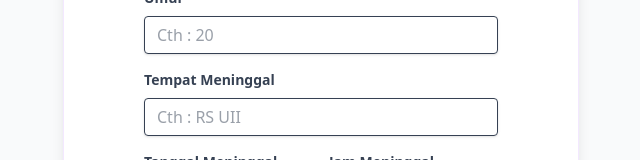
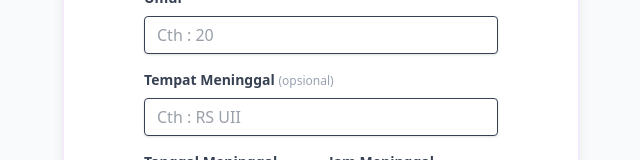
Before and after one commit to muhnashir/serat-lelayu, a Vue app: page / in a window 1280 px wide. Shown: the part 511-671 px from the top of the page, without its empty margins (319-959 px from the left). Built offline with nearby package versions, Linux system fonts and the light colour scheme.

Commit message:
opsional tempat meninggal

```diff
--- a/src/App.vue
+++ b/src/App.vue
@@ -46,7 +46,7 @@ const prevStep = () => {
 
 const isDisabledDeceased = computed(() => {
   const d = formState.deceased;
-  return !d.name || !d.address || !d.age || !d.placeOfDeath || !d.dateOfDeath || !d.dayOfDeath || !d.timeOfDeath;
+  return !d.name || !d.address || !d.age || !d.dateOfDeath || !d.dayOfDeath || !d.timeOfDeath;
 });
 
 const isDisabledFuneral= computed(() => {
--- a/src/components/DeceasedInfoForm.vue
+++ b/src/components/DeceasedInfoForm.vue
@@ -78,7 +78,7 @@ function handleDateChange(value: string) {
 
     <div class="mb-4">
       <label class="block text-gray-700 text-sm font-bold mb-2" for="placeOfDeath">
-        Tempat Meninggal
+        Tempat Meninggal <span class="text-gray-400 font-normal text-xs">(opsional)</span>
       </label>
       <input
         id="placeOfDeath"
--- a/src/components/PreviewDocument.vue
+++ b/src/components/PreviewDocument.vue
@@ -45,7 +45,7 @@ defineProps({
         <div class="mb-6 leading-relaxed">
           <p><span class="font-semibold">Pidalem ing</span> : {{ formData.deceased.address }}</p>
           <p><span class="font-semibold">Yuswo</span> : {{ formData.deceased.age }} tahun</p>
-          <p><span class="font-semibold">Wonten</span> : {{ formData.deceased.placeOfDeath }}</p>
+          <p v-if="formData.deceased.placeOfDeath && formData.deceased.placeOfDeath.trim() !== ''"><span class="font-semibold">Wonten</span> : {{ formData.deceased.placeOfDeath }}</p>
           <p><span class="font-semibold">Dinten</span> : {{ formData.deceased.dayOfDeath }}, {{ formatTanggalIndo(formData.deceased.dateOfDeath) }}</p>
           <p><span class="font-semibold">Wanci</span> : {{ formData.deceased.timeOfDeath }} WIB</p>
         </div>
```
